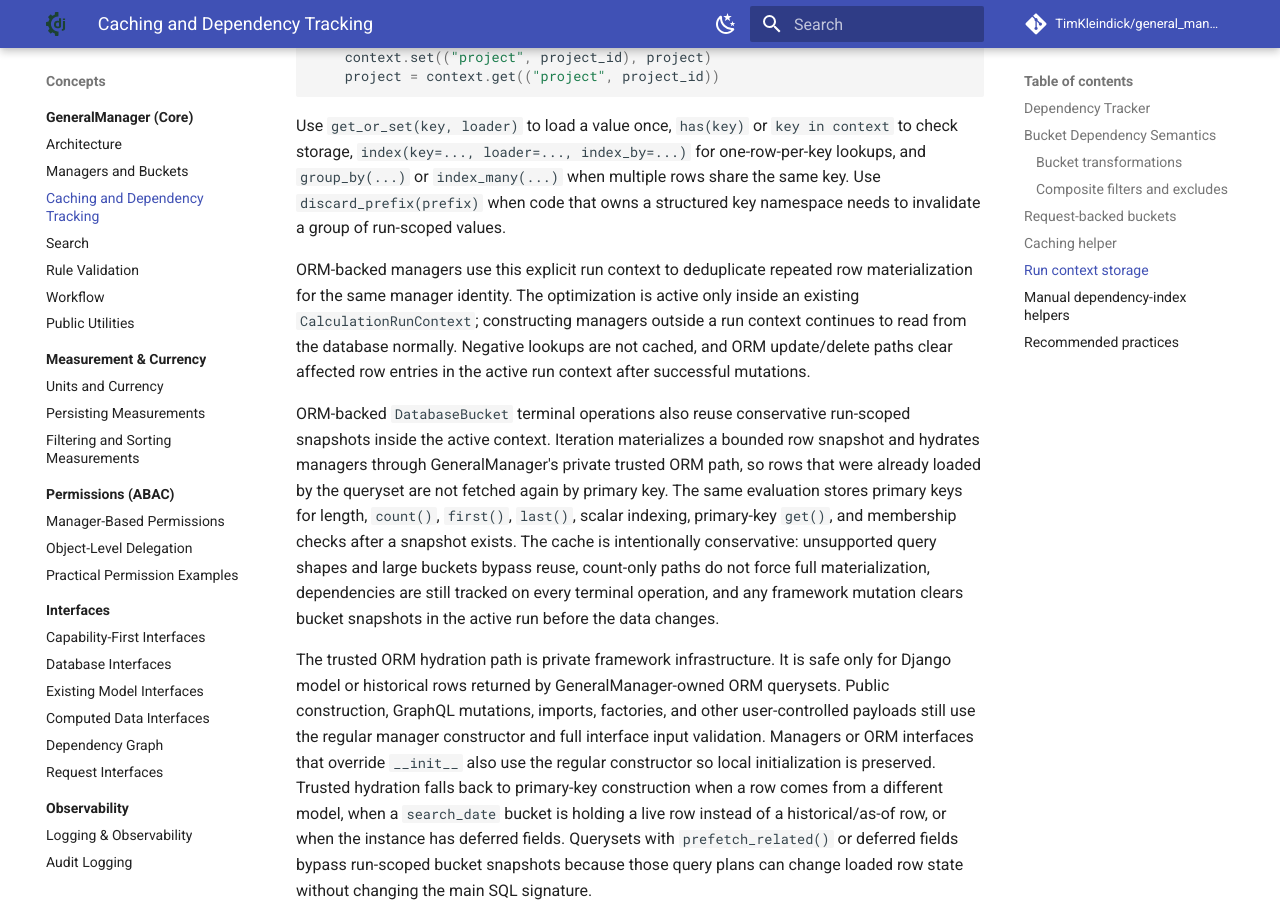
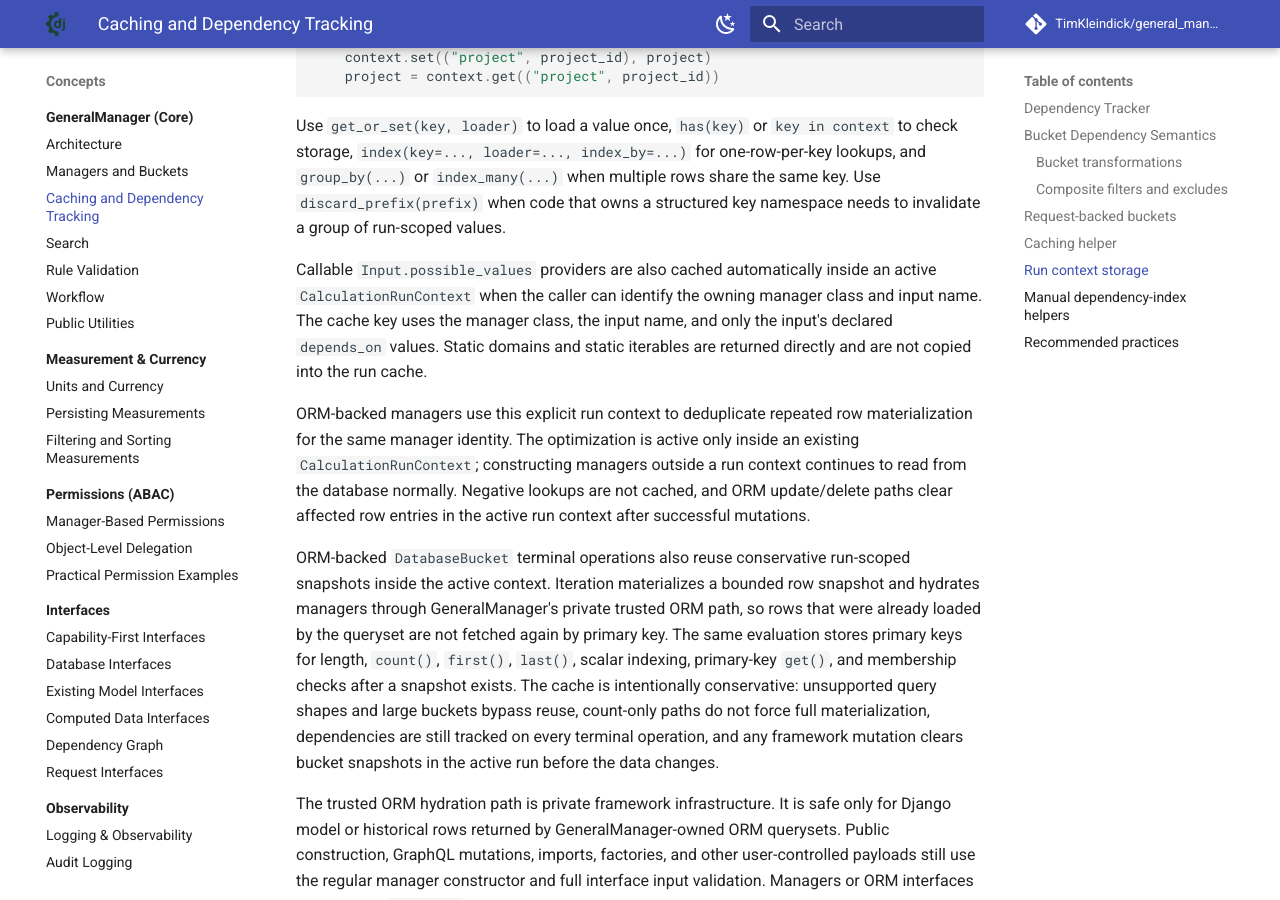
Before and after one commit to TimKleindick/general_manager, an MkDocs documentation site: the page built from docs/concepts/caching.md, in a window 1280 px wide and 900 px high, scrolled down 4172 px. Built offline with MkDocs 1.6.1 and Material for MkDocs 9.7.7, drawn with Linux system fonts in a browser that asks for light colours; comment, search, counter and statistics services are not loaded.

Commit message:
docs: explain possible values run caching

```diff
--- a/docs/concepts/caching.md
+++ b/docs/concepts/caching.md
@@ -162,6 +162,12 @@ one-row-per-key lookups, and `group_by(...)` or `index_many(...)` when multiple
 rows share the same key. Use `discard_prefix(prefix)` when code that owns a
 structured key namespace needs to invalidate a group of run-scoped values.
 
+Callable `Input.possible_values` providers are also cached automatically inside
+an active `CalculationRunContext` when the caller can identify the owning manager
+class and input name. The cache key uses the manager class, the input name, and
+only the input's declared `depends_on` values. Static domains and static
+iterables are returned directly and are not copied into the run cache.
+
 ORM-backed managers use this explicit run context to deduplicate repeated row
 materialization for the same manager identity. The optimization is active only
 inside an existing `CalculationRunContext`; constructing managers outside a run
```
Also changed, not shown: docs/concepts/interfaces/computed_data_interfaces.md (+1 -0 lines).
